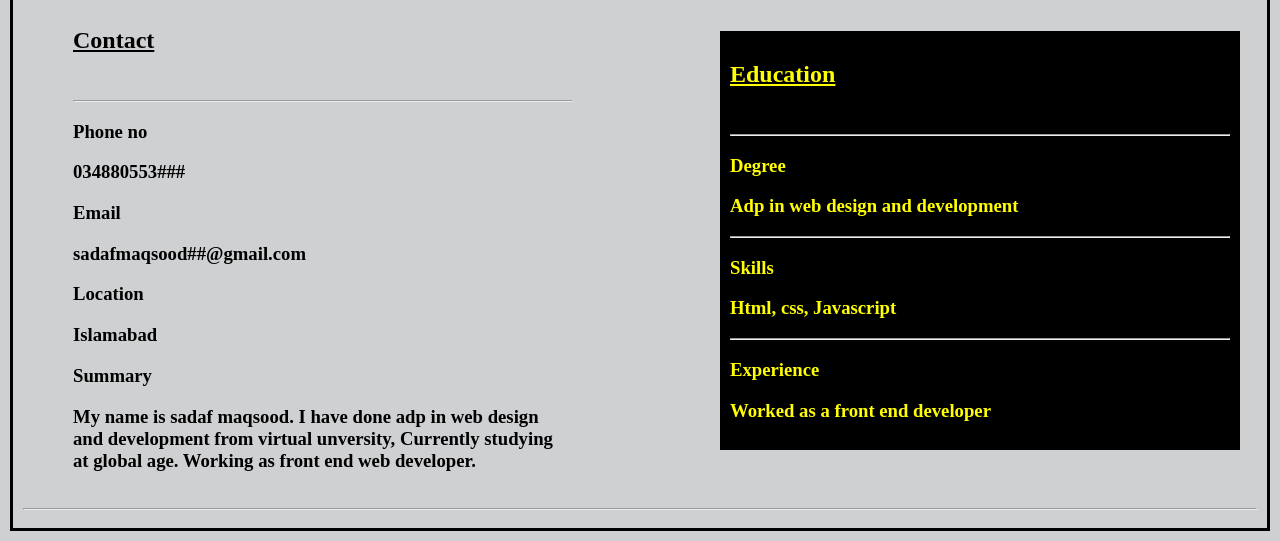
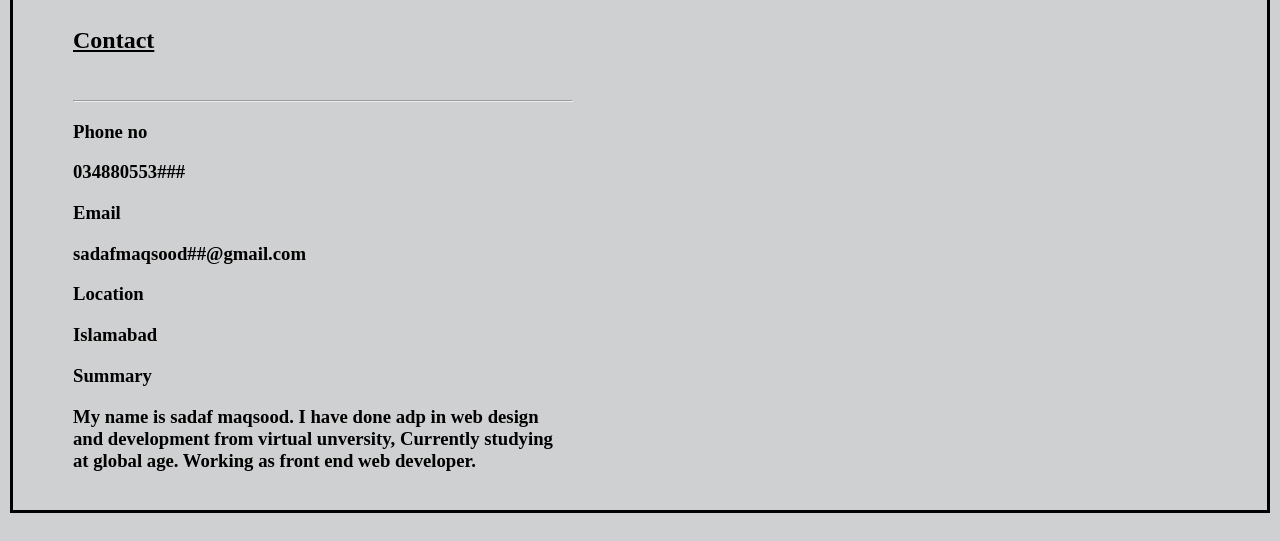
Before and after one commit to Sadafmaqsood/Resume, a plain HTML site: page index.html in a window 1280 px wide. Shown: the part 269-810 px from the top of the page. Drawn offline with Linux system fonts and the light colour scheme.

Commit message:
Update index.html
Signed-off-by: Sadafmaqsood <129839605+Sadafmaqsood@users.noreply.github.com>

```diff
--- a/index.html
+++ b/index.html
@@ -40,19 +40,7 @@
 
 
     }
-    #div3{
 
-        position: absolute;
-        right: 0;
-        top: 0;
-        margin-top: 300px;
-        background-color: black;
-        color: yellow;
-         text-overflow: clip;
-        margin-right: 40px;
-        padding: 10px;
-        width: 500px;
-    }
     h2{
         text-decoration: underline;
     }
@@ -74,13 +62,7 @@
                         Working as front end web developer.
                      </h3>
                     </div>
-    <div id="div3"> <h2>Education</h2><br><hr>
-                     <h3>Degree</h3>
-                    <h3>Adp in web design and development</h3><hr>
-                    <h3>Skills</h3>
-                     <h3>Html, css, Javascript</h3><hr>
-                    <h3>Experience</h3>
-                    <h3>Worked as a front end developer</h3></div><hr>
+
 
 </body>
 </html>
```
